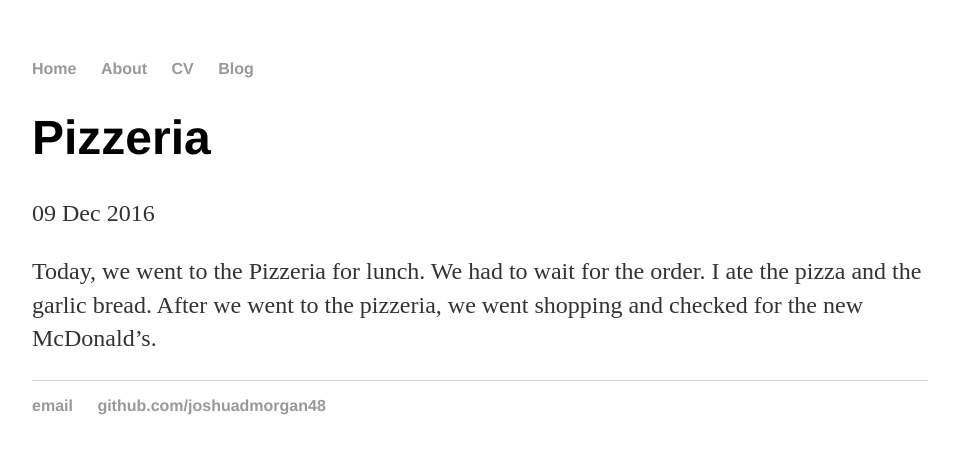
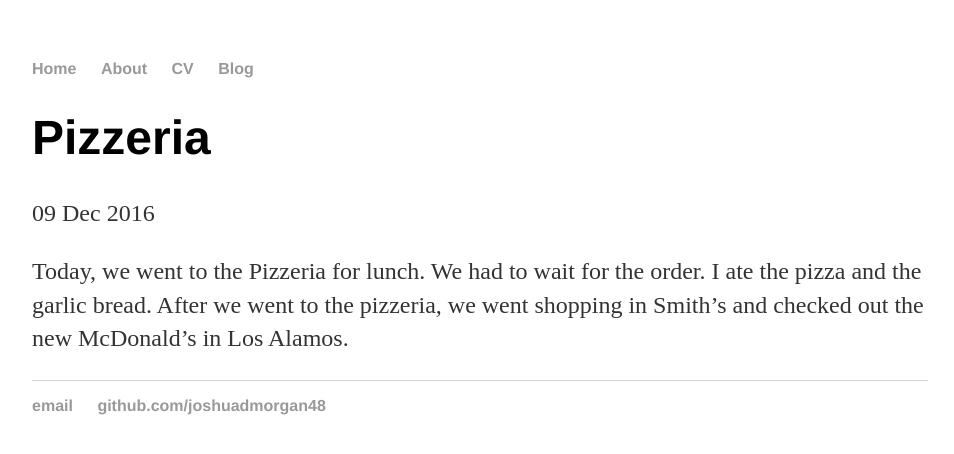
Before and after one commit to joshuadmorgan48/joshuadmorgan48.github.io, a Jekyll site: the page built from _posts/2016-12-09-Pizzeria-post.md, in a window 1280 px wide. Shown: the top 454 px of the page, without its empty margins (160-1114 px from the left). Built offline with Jekyll 4.4.1, drawn with Linux system fonts in a browser that asks for light colours.

Commit message:
Update 2016-12-09-Pizzeria-post.md

```diff
--- a/_posts/2016-12-09-Pizzeria-post.md
+++ b/_posts/2016-12-09-Pizzeria-post.md
@@ -4,4 +4,4 @@ title: "Pizzeria"
 date: 2016-12-09
 ---
 
-Today, we went to the Pizzeria for lunch. We had to wait for the order. I ate the pizza and the garlic bread. After we went to the pizzeria, we went shopping and checked for the new McDonald's.
+Today, we went to the Pizzeria for lunch. We had to wait for the order. I ate the pizza and the garlic bread. After we went to the pizzeria, we went shopping in Smith's and checked out the new McDonald's in Los Alamos.
```
